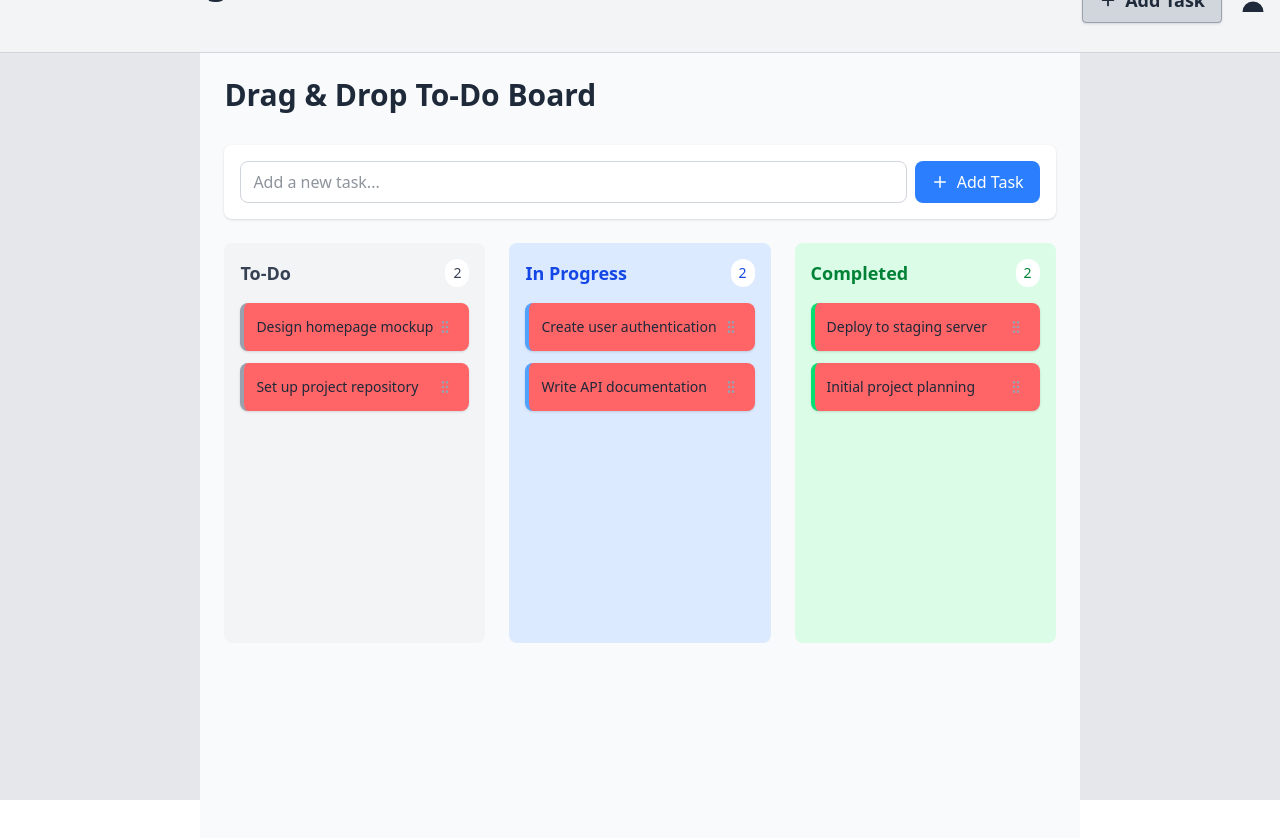
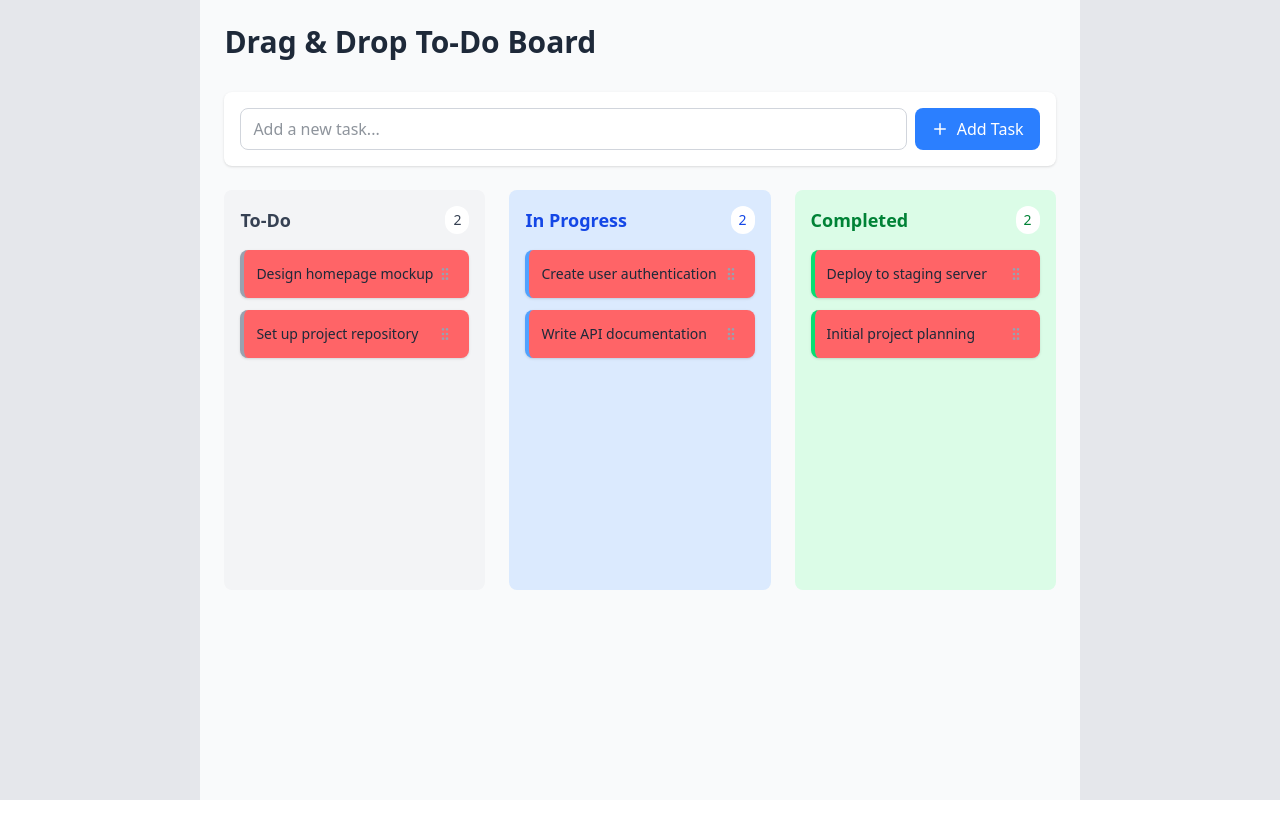
Before and after one commit to Prefna-Vagheni/Drag-Drop-Board, a React (Vite) app: page / in a window 1280 px wide. Shown: the top 838 px of the page. After the commit the page ends 800 px from the top, so only its background shows below. Built offline with nearby package versions, Linux system fonts and the light colour scheme.

Commit message:
Refactored: SortableItem

```diff
--- a/src/ui/AppLayout.jsx
+++ b/src/ui/AppLayout.jsx
@@ -7,7 +7,7 @@ import TestDraDroppaleContainer from './TestDraDroppaleContainer';
 function AppLayout() {
   return (
     <div className="w-full h-screen flex flex-col justify-center items-center text-gray-800 bg-gray-200">
-      <Header />
+      {/* <Header /> */}
       {/* <TestDraDroppaleContainer /> */}
       <Column />
 
--- a/src/ui/Column.jsx
+++ b/src/ui/Column.jsx
@@ -48,9 +48,9 @@ import {
   sortableKeyboardCoordinates,
   verticalListSortingStrategy,
 } from '@dnd-kit/sortable';
-import { useSortable } from '@dnd-kit/sortable';
 import { CSS } from '@dnd-kit/utilities';
 import { Plus, GripVertical } from 'lucide-react';
+import SortableItem from './SortableItem';
 
 // Sample initial data
 const initialTasks = [
@@ -83,54 +83,54 @@ const columns = [
   },
 ];
 
-function SortableItem({ id, title, status }) {
-  const {
-    attributes,
-    listeners,
-    setNodeRef,
-    transform,
-    transition,
-    isDragging,
-  } = useSortable({ id });
+// function SortableItem({ id, title, status }) {
+//   const {
+//     attributes,
+//     listeners,
+//     setNodeRef,
+//     transform,
+//     transition,
+//     isDragging,
+//   } = useSortable({ id });
 
-  const style = {
-    transform: CSS.Transform.toString(transform),
-    transition,
-  };
+//   const style = {
+//     transform: CSS.Transform.toString(transform),
+//     transition,
+//   };
 
-  const getStatusColor = (status) => {
-    switch (status) {
-      case 'todo':
-        return 'border-l-gray-400';
-      case 'inprogress':
-        return 'border-l-blue-400';
-      case 'completed':
-        return 'border-l-green-400';
-      default:
-        return 'border-l-gray-400';
-    }
-  };
+//   const getStatusColor = (status) => {
+//     switch (status) {
+//       case 'todo':
+//         return 'border-l-gray-400';
+//       case 'inprogress':
+//         return 'border-l-blue-400';
+//       case 'completed':
+//         return 'border-l-green-400';
+//       default:
+//         return 'border-l-gray-400';
+//     }
+//   };
 
-  return (
-    <div
-      ref={setNodeRef}
-      style={style}
-      {...attributes}
-      className={`bg-red-400 p-3 rounded-lg shadow-sm border-l-4 ${getStatusColor(
-        status
-      )} ${
-        isDragging ? 'opacity-50' : ''
-      } hover:shadow-md transition-shadow cursor-grab active:cursor-grabbing`}
-    >
-      <div className="flex items-center justify-between">
-        <span className="text-sm font-medium text-gray-800">{title}</span>
-        <div {...listeners} className="text-gray-400 hover:text-gray-600 p-1">
-          <GripVertical size={16} />
-        </div>
-      </div>
-    </div>
-  );
-}
+//   return (
+//     <div
+//       ref={setNodeRef}
+//       style={style}
+//       {...attributes}
+//       className={`bg-red-400 p-3 rounded-lg shadow-sm border-l-4 ${getStatusColor(
+//         status
+//       )} ${
+//         isDragging ? 'opacity-50' : ''
+//       } hover:shadow-md transition-shadow cursor-grab active:cursor-grabbing`}
+//     >
+//       <div className="flex items-center justify-between">
+//         <span className="text-sm font-medium text-gray-800">{title}</span>
+//         <div {...listeners} className="text-gray-400 hover:text-gray-600 p-1">
+//           <GripVertical size={16} />
+//         </div>
+//       </div>
+//     </div>
+//   );
+// }
 
 function DroppableColumn({ title, tasks, bgColor, textColor }) {
   return (
--- a/src/ui/DroppableColumn.jsx
+++ b/src/ui/DroppableColumn.jsx
@@ -1,4 +1,8 @@
-import { verticalListSortingStrategy } from '@dnd-kit/sortable';
+import {
+  SortableContext,
+  verticalListSortingStrategy,
+} from '@dnd-kit/sortable';
+import SortableItem from './Task';
 
 export default function DroppableColumn({ title, tasks, bgColor, textColor }) {
   return (
--- a/src/ui/SortableItem.jsx
+++ b/src/ui/SortableItem.jsx
@@ -1,4 +1,6 @@
 import { useSortable } from '@dnd-kit/sortable';
+import { CSS } from '@dnd-kit/utilities';
+import { GripVertical } from 'lucide-react';
 
 export default function SortableItem({ id, title, status }) {
   const {
--- a/src/ui/TestDraDroppaleContainer.jsx
+++ b/src/ui/TestDraDroppaleContainer.jsx
@@ -10,6 +10,15 @@ import {
 import { arrayMove, sortableKeyboardCoordinates } from '@dnd-kit/sortable';
 import { GripVertical, Plus } from 'lucide-react';
 import { useEffect, useState } from 'react';
+
+const initialTasks = [
+  { id: '1', title: 'Design homepage mockup', status: 'todo' },
+  { id: '2', title: 'Set up project repository', status: 'todo' },
+  { id: '3', title: 'Create user authentication', status: 'inprogress' },
+  { id: '4', title: 'Write API documentation', status: 'inprogress' },
+  { id: '5', title: 'Deploy to staging server', status: 'completed' },
+  { id: '6', title: 'Initial project planning', status: 'completed' },
+];
 
 const columns = [
   {
@@ -33,26 +42,34 @@ const columns = [
 ];
 
 function TestDraDroppaleContainer() {
-  const [tasks, setTasks] = useState(() => {
-    const saved = localStorage.getItem('tasks', tasks);
-    return saved ? JSON.parse(saved) : [];
-  });
+  //   const [tasks, setTasks] = useState(() => {
+  //     const saved = localStorage.getItem('tasks', tasks);
+  //     return saved ? JSON.parse(saved) : [];
+  //   });
+  const [tasks, setTasks] = useState(initialTasks);
   const [activeId, setActiveId] = useState(null);
   const [newTask, setNewTask] = useState('');
+
+  //   const addTask = {
+  //     id: date.now(),
+  //     title: 'Just a placeholder',
+  //     text: newTask,
+  //     status: 'todo'
+  //   };
 
   const sensors = useSensors(
     useSensor(PointerSensor),
     useSensor(KeyboardSensor, { coordinateGatter: sortableKeyboardCoordinates })
   );
 
-  useEffect(
-    () => localStorage.setItem('tasks', JSON.stringify(tasks)),
-    [tasks]
-  );
+  useEffect(() => {
+    localStorage.setItem('tasks', JSON.stringify(tasks));
+  }, [tasks]);
 
   const handleDragStart = (event) => {
     setActiveId(event.active.id);
   };
+
   const handleDragOver = (event) => {
     const { active, over } = event;
 
@@ -98,6 +115,7 @@ function TestDraDroppaleContainer() {
       }
     }
   };
+
   const addTask = () => {
     if (newTask.trim()) {
       const newTaskItem = {
@@ -109,12 +127,15 @@ function TestDraDroppaleContainer() {
       setNewTask('');
     }
   };
+
   const handleOnKeyDown = (e) => {
     if (e.key === 'Enter') addTask();
   };
-  const getTasksByStatus = () => {
-    return tasks.filter((task) => task.status === activeId);
+
+  const getTasksByStatus = (status) => {
+    return tasks.filter((task) => task.status === status);
   };
+
   const activeTask = tasks.find((task) => task.id === activeId);
 
   return (
```
